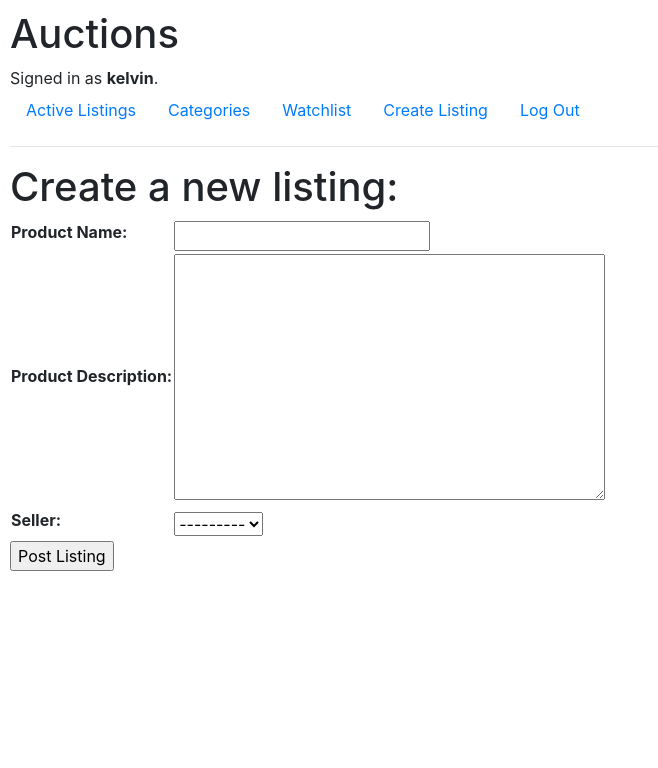
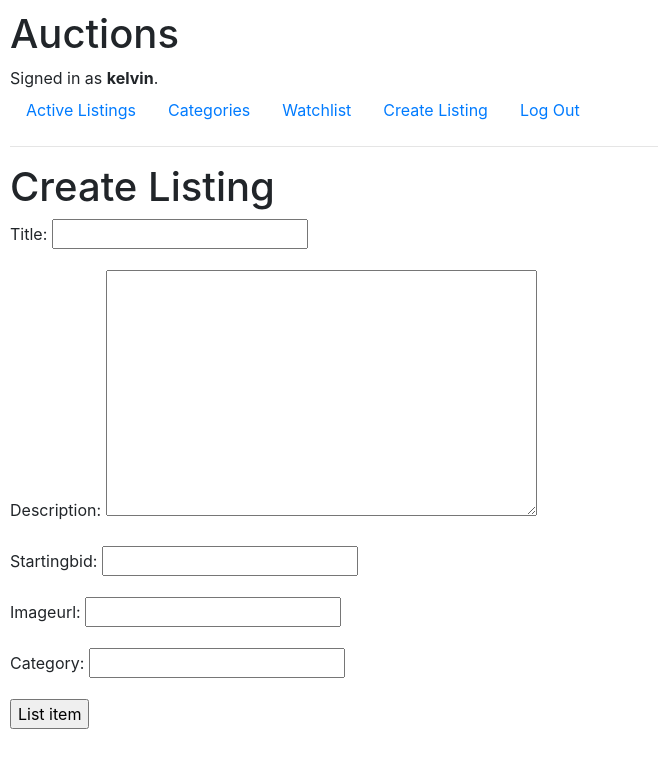
Before and after one commit to zcapkkk/CS50W, a Django app: page /create in a window 1280 px wide. Shown: the top 768 px of the page, without its empty margins (0-658 px from the left). Run offline with Django 3.2, Linux system fonts and the light colour scheme; a user stored in the database is signed in; data comes from the database, SQL or seed files in the repository; some libraries are stand-ins or nearby versions.

Commit message:
Bid and listing working AFAIK

```diff
--- a/commerce/auctions/admin.py
+++ b/commerce/auctions/admin.py
@@ -1,7 +1,9 @@
 from django.contrib import admin
-from .models import User, Listing, Bid, Comment
+from .models import User, Bid, Listing, Comment
 
 # Register your models here.
+
+
 
 admin.site.register(User)
 admin.site.register(Listing)
--- a/commerce/auctions/models.py
+++ b/commerce/auctions/models.py
@@ -1,22 +1,31 @@
 from django.contrib.auth.models import AbstractUser
 from django.db import models
-from django.db.models.deletion import CASCADE
 
 
 class User(AbstractUser):
     pass
 
 class Listing(models.Model):
-    name = models.CharField(name="Product Name", max_length=120)
-    seller = models.ForeignKey(User, on_delete=CASCADE, name="Seller")
-    description = models.TextField(name="Product Description")
+    title = models.CharField(max_length=256)
+    description = models.TextField(blank=True)
+    seller = models.ForeignKey(User, on_delete=models.CASCADE, related_name="seller")
+    startingbid = models.DecimalField(max_digits=16, decimal_places=2)
+    imageurl = models.URLField(blank=True)
+    category = models.CharField(max_length=64, blank=True)
+
+    def __str__(self):
+        return f"{self.title}: object {self.id}"
 
 
 class Bid(models.Model):
-    price = models.DecimalField(name="Bidding Price", max_digits=20, decimal_places=2)
-    product = models.ForeignKey(Listing, on_delete=CASCADE)
+    user = models.ForeignKey(User, related_name="bidder", on_delete=models.CASCADE)
+    item = models.ForeignKey(Listing, related_name="bidobject", on_delete=models.CASCADE)
+    price = models.DecimalField(max_digits=16, decimal_places=2)
+
+    def __str__(self):
+        return f"{self.price} on {self.item} by {self.user}"
 
 class Comment(models.Model):
-    product = models.ForeignKey(Listing, on_delete=CASCADE)
-    poster = models.ForeignKey(User, on_delete=CASCADE)
-    text = models.TextField(name="User Comment")
+    user = models.ForeignKey(User, related_name="commenter", on_delete=models.CASCADE)
+    item = models.ForeignKey(Listing, related_name="commentobject", on_delete=models.CASCADE)
+    text = models.TextField()
--- a/commerce/auctions/templates/auctions/create.html
+++ b/commerce/auctions/templates/auctions/create.html
@@ -1,21 +1,13 @@
 {% extends "auctions/layout.html" %}
 
+{% block body %}
+<h1>Create Listing</h1>
 
-{% block body %}
-
-{% if user.is_authenticated %}
-<h1>Create a new listing:</h1>
-<form action="{% url 'auctions:create' %}" method="POST">
+<form action="{% url 'create'%}" method="POST">
     {% csrf_token %}
-    <table>
-        {{form.as_table}}
-    </table>
-    <input type="submit" value="Post Listing">
+    {{ form.as_p}}
+    <input type="submit" value="List item">
 </form>
 
 
-{% else %}
-<p>Please login to create a new listing</p>
-{% endif %}
-
 {% endblock %}
--- a/commerce/auctions/templates/auctions/layout.html
+++ b/commerce/auctions/templates/auctions/layout.html
@@ -18,7 +18,7 @@
         </div>
         <ul class="nav">
             <li class="nav-item">
-                <a class="nav-link" href="{% url 'auctions:index' %}">Active Listings</a>
+                <a class="nav-link" href="{% url 'index' %}">Active Listings</a>
             </li>
             {% if user.is_authenticated %}
                 <li class ="nav-item">
@@ -28,17 +28,17 @@
                     <a class="nav-link" href="">Watchlist</a>
                 </li>
                 <li class ="nav-item">
-                    <a class="nav-link" href="{% url 'auctions:create' %}">Create Listing</a>
+                    <a class="nav-link" href="{% url 'create' %}">Create Listing</a>
                 </li>
                 <li class="nav-item">
-                    <a class="nav-link" href="{% url 'auctions:logout' %}">Log Out</a>
+                    <a class="nav-link" href="{% url 'logout' %}">Log Out</a>
                 </li>
             {% else %}
                 <li class="nav-item">
-                    <a class="nav-link" href="{% url 'auctions:login' %}">Log In</a>
+                    <a class="nav-link" href="{% url 'login' %}">Log In</a>
                 </li>
                 <li class="nav-item">
-                    <a class="nav-link" href="{% url 'auctions:register' %}">Register</a>
+                    <a class="nav-link" href="{% url 'register' %}">Register</a>
                 </li>
             {% endif %}
         </ul>
--- a/commerce/auctions/templates/auctions/login.html
+++ b/commerce/auctions/templates/auctions/login.html
@@ -8,7 +8,7 @@
         <div>{{ message }}</div>
     {% endif %}
 
-    <form action="{% url 'auctions:login' %}" method="post">
+    <form action="{% url 'login' %}" method="post">
         {% csrf_token %}
         <div class="form-group">
             <input autofocus class="form-control" type="text" name="username" placeholder="Username">
@@ -19,6 +19,6 @@
         <input class="btn btn-primary" type="submit" value="Login">
     </form>
 
-    Don't have an account? <a href="{% url 'auctions:register' %}">Register here.</a>
+    Don't have an account? <a href="{% url 'register' %}">Register here.</a>
 
 {% endblock %}
--- a/commerce/auctions/templates/auctions/register.html
+++ b/commerce/auctions/templates/auctions/register.html
@@ -8,7 +8,7 @@
         <div>{{ message }}</div>
     {% endif %}
 
-    <form action="{% url 'auctions:register' %}" method="post">
+    <form action="{% url 'register' %}" method="post">
         {% csrf_token %}
         <div class="form-group">
             <input class="form-control" autofocus type="text" name="username" placeholder="Username">
@@ -25,6 +25,6 @@
         <input class="btn btn-primary" type="submit" value="Register">
     </form>
 
-    Already have an account? <a href="{% url 'auctions:login' %}">Log In here.</a>
+    Already have an account? <a href="{% url 'login' %}">Log In here.</a>
 
 {% endblock %}
--- a/commerce/auctions/urls.py
+++ b/commerce/auctions/urls.py
@@ -1,13 +1,13 @@
 from django.urls import path
 
 from . import views
-
-app_name = "auctions"
 
 urlpatterns = [
     path("", views.index, name="index"),
     path("login", views.login_view, name="login"),
     path("logout", views.logout_view, name="logout"),
     path("register", views.register, name="register"),
-    path("create", views.create, name="create")
+    path("create", views.create, name="create"),
+    path("listing/<int:item_id>", views.listing, name="listing"),
+    path("listing/<int:item_id>/bid", views.bid, name="bid")
 ]
--- a/commerce/auctions/views.py
+++ b/commerce/auctions/views.py
@@ -1,42 +1,104 @@
+from typing import List
 from django.contrib.auth import authenticate, login, logout
 from django.db import IntegrityError
-from django.forms.widgets import Textarea
 from django.http import HttpResponse, HttpResponseRedirect
 from django.shortcuts import render
 from django.urls import reverse
 from django import forms
 from django.contrib.auth.decorators import login_required
-from .models import Listing
 
-from .models import User
+from .models import User, Listing, Bid, Comment
 
-# class CreateForm(forms.Form):
-#     name = forms.CharField(max_length=120, label="Product Name")
-#     description = forms.CharField(label="Product Description", widget=Textarea)
-#     price = forms.DecimalField(label="Starting Price", decimal_places=2, max_digits=20)
+class BidForm(forms.ModelForm):
+    class Meta:
+        model = Bid
+        fields = ["price"]
 
 class CreateForm(forms.ModelForm):
     class Meta:
         model = Listing
-        fields =  ['Product Name','Product Description','Seller']
+        fields = ["title", "description", "startingbid", "imageurl", "category"]
 
 
 
 def index(request):
-    return render(request, "auctions/index.html")
+    return render(request, "auctions/index.html", {
+        "Listing": Listing.objects.all()
+        })
+
+def listing(request, item_id):
+    bids = Bid.objects.filter(item_id=item_id).order_by('-price').values()
+    if bids.exists():
+        topbid = bids[0]
+        topbid = topbid['price']
+    else:
+        bids = "No bids"
+        topbid = "No bids"
+
+    return render(request, "auctions/listing.html", {
+        "item": Listing.objects.get(id=item_id),
+        "bids": bids,
+        "topbid":topbid,
+        "comments": Comment.objects.all()
+        })
+
+@login_required
+def bid(request, item_id):
+
+    startingprice = Listing.objects.get(id=item_id).startingbid
+
+    # get current highest bid
+    bids = Bid.objects.filter(item_id=item_id).order_by('-price').values()
+    if bids.exists():
+        bids = bids[0]
+        currentTopbid = bids['price']
+    else:
+        currentTopbid = startingprice
+
+    if request.method=="POST":
+        bidform = BidForm(request.POST)
 
 
+        # check if bid is higher than the top bid
+        if float(request.POST["price"]) <= currentTopbid:
+            return render(request, "auctions/bid.html", {
+                "form": bidform,
+                "item": Listing.objects.get(id=item_id),
+                "message": "Please place a bid higher than the current bid",
+                "topbid": currentTopbid,
+                "startingprice": startingprice
+            })
+        else:
+            newbidform = bidform.save(commit=False)
+            newbidform.user = User.objects.get(username=request.META["USER"])
+            newbidform.item = Listing.objects.get(id=item_id)
+            newbidform.save()
+
+            return HttpResponseRedirect(reverse("listing", args=(item_id,)))
+
+
+    return render(request, "auctions/bid.html", {
+        "form": BidForm(),
+        "item": Listing.objects.get(id=item_id),
+        "topbid": currentTopbid,
+        "startingprice": startingprice
+        })
+
+
+@login_required
 def create(request):
-    if request.method == "POST":
-        listingForm = CreateForm(request.POST)
-        if listingForm.is_valid():
-            listingForm.save()
-            return HttpResponseRedirect(reverse('auctions:index'))
-        else:
-            return render(request, "auctions/create.html", {"form":  listingForm})
+    if request.method=="POST":
+        form = CreateForm(request.POST)
+        newbid = form.save(commit=False)
+        newbid.seller = User.objects.get(username=request.META["USER"])
+        newbid.save()
+        return HttpResponseRedirect(reverse(index))
+
+    else:
+        if not request.user.is_authenticated:
+            return HttpResponseRedirect(reverse(index))
 
     return render(request, "auctions/create.html", {"form": CreateForm()})
-
 
 
 
@@ -51,7 +113,7 @@ def login_view(request):
         # Check if authentication successful
         if user is not None:
             login(request, user)
-            return HttpResponseRedirect(reverse("auctions:index"))
+            return HttpResponseRedirect(reverse("index"))
         else:
             return render(request, "auctions/login.html", {
                 "message": "Invalid username and/or password."
@@ -62,7 +124,7 @@ def login_view(request):
 
 def logout_view(request):
     logout(request)
-    return HttpResponseRedirect(reverse("auctions:index"))
+    return HttpResponseRedirect(reverse("index"))
 
 
 def register(request):
@@ -87,6 +149,6 @@ def register(request):
                 "message": "Username already taken."
             })
         login(request, user)
-        return HttpResponseRedirect(reverse("auctions:index"))
+        return HttpResponseRedirect(reverse("index"))
     else:
         return render(request, "auctions/register.html")
```
Also changed, not shown: commerce/auctions/templates/auctions/bid.html (added, +16 -0 lines), commerce/auctions/templates/auctions/index.html (+21 -1 lines), commerce/auctions/templates/auctions/listing.html (added, +43 -0 lines), commerce/auctions/migrations/0001_initial.py, commerce/auctions/migrations/0002_bid_comment_listing.py, commerce/auctions/migrations/0003_auto_20210609_1019.py (deleted), commerce/auctions/migrations/0003_auto_20210610_1730.py (added), commerce/auctions/migrations/0004_auto_20210610_1735.py (added), commerce/auctions/migrations/0005_listing_seller.py (added), commerce/auctions/migrations/0006_auto_20210611_1754.py (added), commerce/commerce/settings.py (line endings or trailing spaces), commerce/db.sqlite3.
